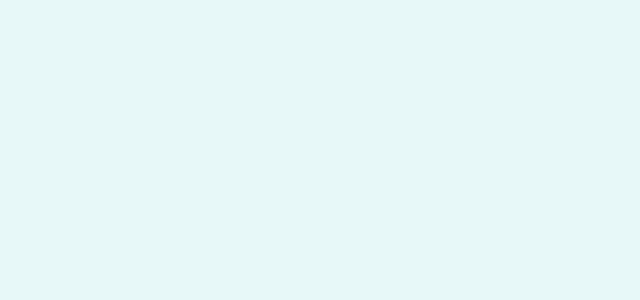
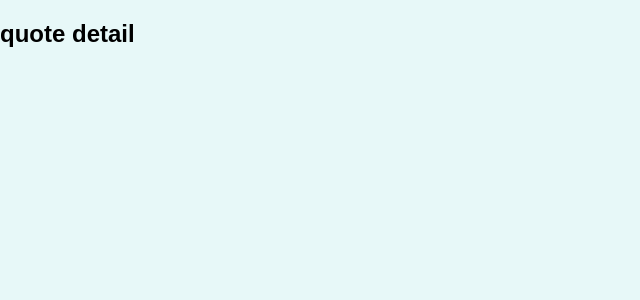
Before and after one commit to igdkaur/quotes-app, a JavaScript app: page /quotes/1 in a window 1280 px wide. Shown: the top 300 px of the page, without its empty margins (0-640 px from the left). Built offline with nearby package versions, Linux system fonts and the light colour scheme.

Commit message:
routing code to register page components

```diff
--- a/src/App.js
+++ b/src/App.js
@@ -1,8 +1,16 @@
+import { Route,Switch } from 'react-router-dom'
+import AllQuotes from './pages/AllQuotes';
+import QuoteDetail from './pages/QuoteDetail';
+import  NewQuotes from './pages/NewQuotes';
+
+
 function App() {
   return (
-    <div>
-
-    </div>
+    <Switch>
+      <Route path = '/quotes' exact> <AllQuotes /></Route>
+      <Route path = '/quotes/:quoteId'> <QuoteDetail /> </Route>
+      <Route path = '/new-quote'> <NewQuotes /> </Route>
+    </Switch>
   );
 }
 
--- a/src/index.js
+++ b/src/index.js
@@ -1,6 +1,12 @@
-import ReactDOM from 'react-dom';
+import ReactDOM from "react-dom";
+import { BrowserRouter } from "react-router-dom";
 
-import './index.css';
-import App from './App';
+import "./index.css";
+import App from "./App";
 
-ReactDOM.render(<App />, document.getElementById('root'));
+ReactDOM.render(
+  <BrowserRouter>
+    <App />
+  </BrowserRouter>,
+  document.getElementById("root")
+);
--- /dev/null
+++ b/src/pages/AllQuotes.js
@@ -0,0 +1,5 @@
+const AllQuotes = () => {
+ return<h2> all quotes </h2>
+}
+
+export default AllQuotes;
--- /dev/null
+++ b/src/pages/NewQuotes.js
@@ -0,0 +1,5 @@
+const NewQuotes = () => {
+  return<h2> New quotes </h2>
+ }
+
+ export default NewQuotes;
--- /dev/null
+++ b/src/pages/QuoteDetail.js
@@ -0,0 +1,5 @@
+const QuoteDetail = () => {
+  return<h2> quote detail </h2>
+ }
+
+ export default QuoteDetail;
```
Also changed, not shown: 1 other file (tests, documents, lock files or other folders).
